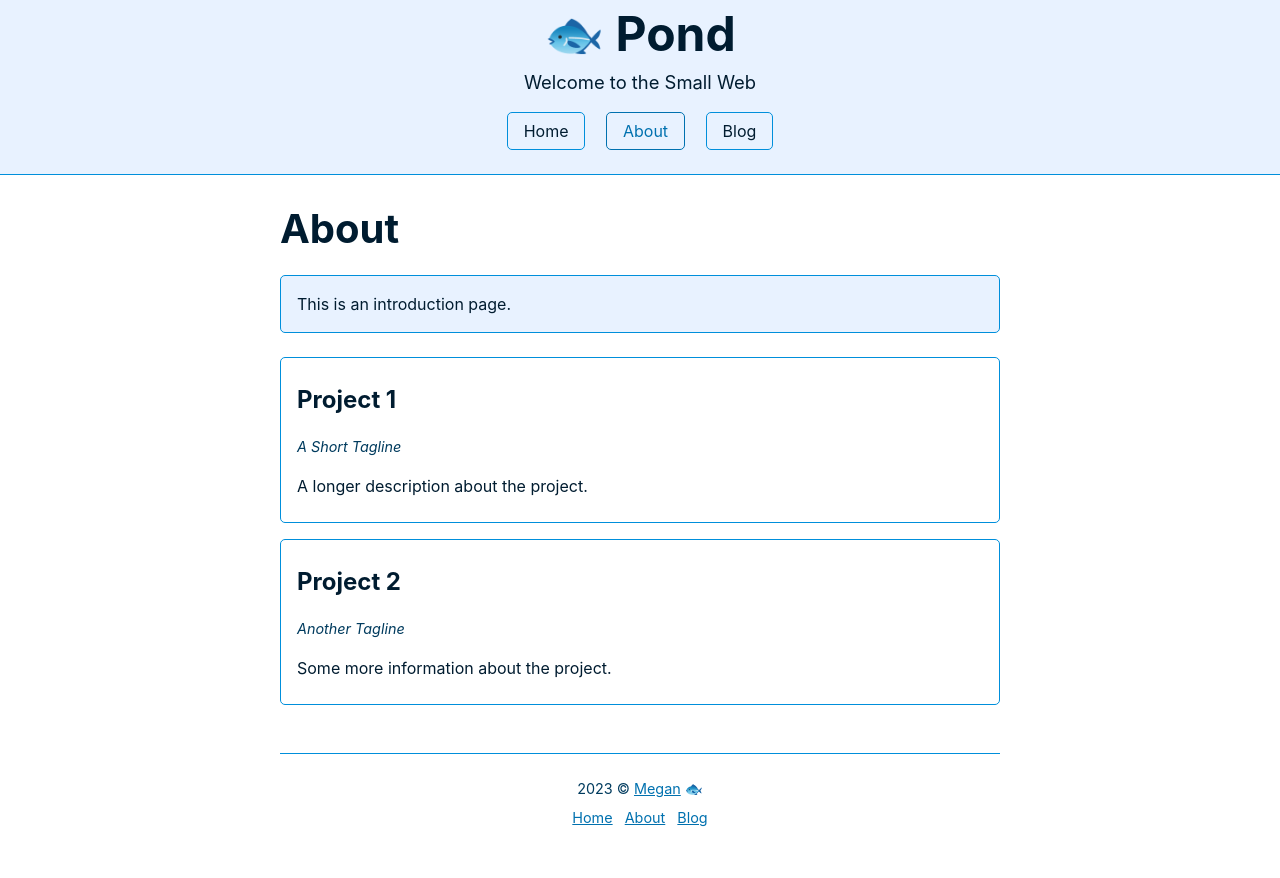
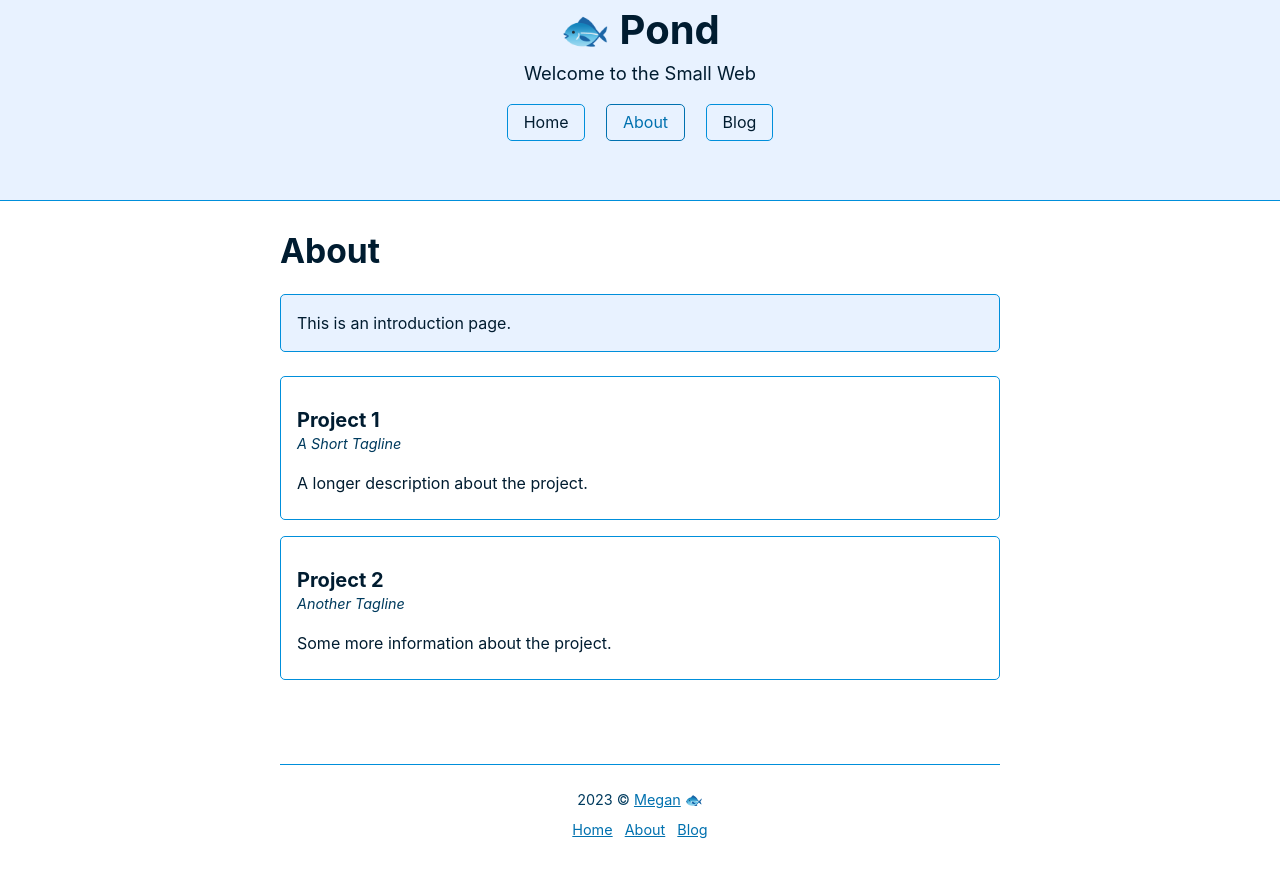
Before and after one commit to megdna/pond, a Jekyll site: the page built from about.md, in a window 1280 px wide. Shown: the top 878 px of the page. Built offline with Jekyll 4.4.1, drawn with Linux system fonts in a browser that asks for light colours.

Commit message:
Update style.css

```diff
--- a/assets/css/style.css
+++ b/assets/css/style.css
@@ -43,15 +43,18 @@
 	font-family: var(--sans-font);
 	overflow-y: scroll;
   scroll-behavior: smooth;
+  text-size-adjust: none;
+  -moz-text-size-adjust: none;
+  -webkit-text-size-adjust: none;
 }
 
-/* Theme Specific */
 body {
   background-color: var(--bg);
   color: var(--text);
   font-size: 1rem;
   line-height: 1.5;
   margin: 0;
+  min-height: 100vh;
   display: grid;
   grid-template-columns: 1fr min(45rem, 90%) 1fr;
 }
@@ -133,68 +136,47 @@
   padding: 0 0.25rem 0 0.25rem;
 }
 
-p, h1, h2, h3, h4, h5, h6 {
+h1, h2, h3, h4, h5, h6, p {
   overflow-wrap: break-word;
 }
 
-h1, h2, h3 {
+h1, h2, h3, h4 {
   line-height: 1.1;
-  margin: 1.5rem 0;
+  margin: 1.5rem 0 0 0;
+  text-wrap: balance;
 }
 
-p, h4, h5, h6 {
+h5, h6, p {
   margin: 1rem 0;
 }
 
 h1 {
-  font-size: 3rem;
+  font-size: 2.5rem;
 }
 
 h2 {
-  font-size: 2.5rem;
+  font-size: 2.1rem;
 }
 
 h3 {
-  font-size: 2rem;
+  font-size: 1.75rem;
 }
 
 h4 {
-  font-size: 1.5rem;
+  font-size: 1.25rem;
 }
 
 h5 {
-  font-size: 1rem;
+  font-size: 1.15rem;
 }
 
 h6 {
-  font-size: 0.8rem;
+  font-size: 0.96rem;
 }
 
-/* Reduce header size on mobile */
-@media only screen and (max-width: 720px) {
-  h1 {
-    font-size: 2.5rem;
-  }
-
-  h2 {
-    font-size: 2rem;
-  }
-
-  h3 {
-    font-size: 1.5rem;
-  }
-
-  h4 {
-    font-size: 1rem;
-  }
-
-  h5 {
-    font-size: 0.8rem;
-  }
-
-  h6 {
-    font-size: 0.7rem;
-  }
+ul[role='list'],
+ol[role='list'] {
+  list-style: none;
 }
 
 /* Variables */
@@ -211,6 +193,8 @@
 
 abbr[title] {
   cursor: help;
+  text-decoration-line: underline;
+  text-decoration-style: dotted;
 }
 
 hr {
@@ -261,6 +245,10 @@
 cite, dd {
   color: var(--meta);
   font-size: 0.9rem;
+}
+
+dd, dl {
+  margin: 0;
 }
 
 dd::before {
@@ -315,13 +303,13 @@
 }
 
 audio, embed, iframe, object {
-  border: none;
   border-radius: 5px;
   width: 100%;
 }
 
-img, video {
+img, picture, video {
   border-radius: 5px;
+  display: block;
   height: auto;
   max-width: 100%;
 }
```
